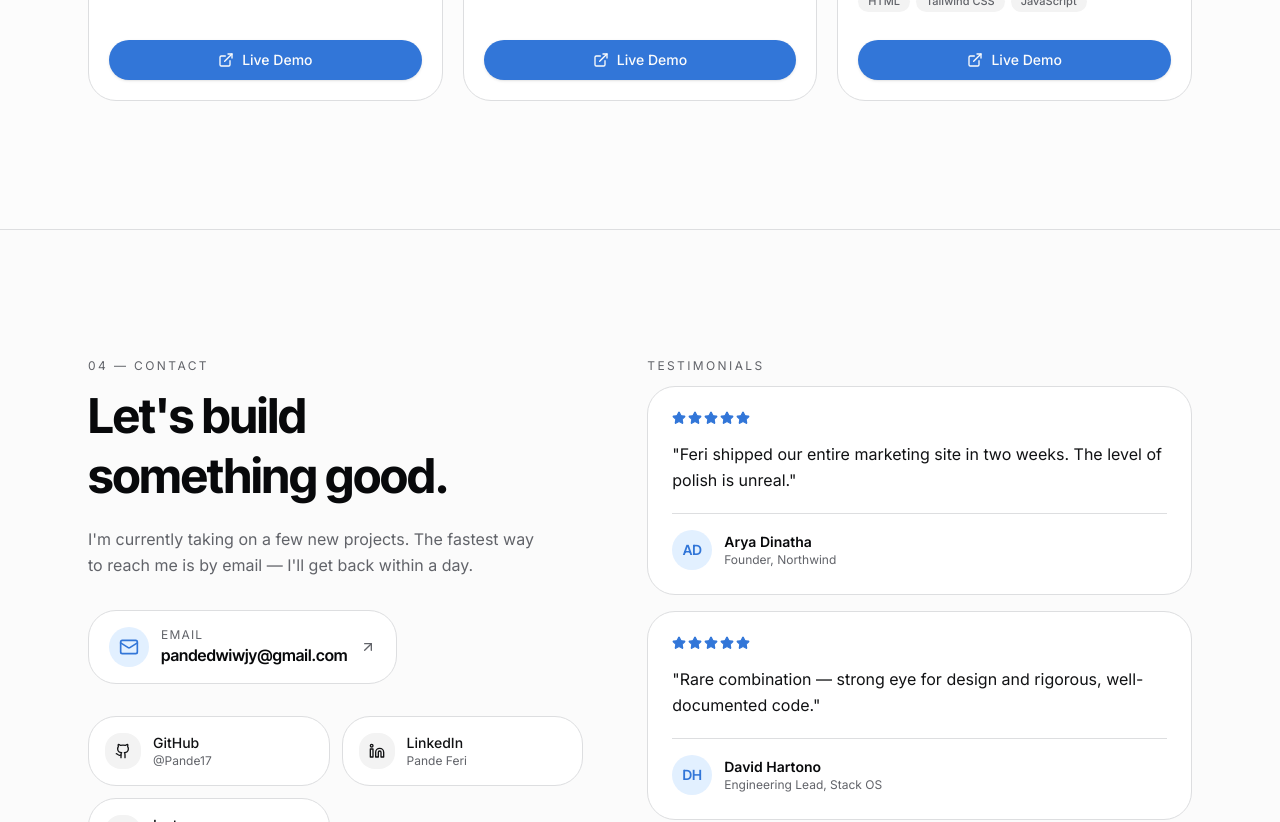
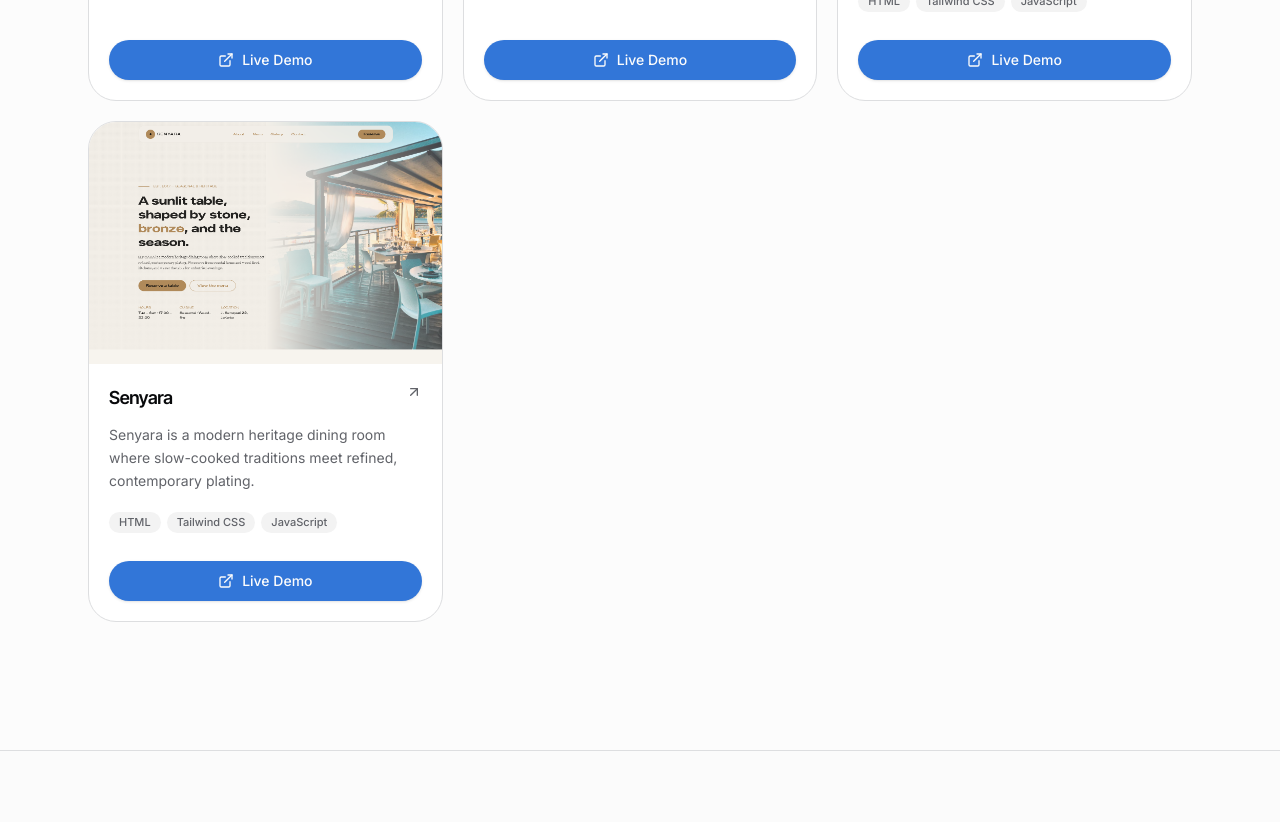
Before and after one commit to Pande17/portfolio, a React (Vite) app: page / in a window 1280 px wide. Shown: the part 2500-3322 px from the top of the page. Built offline with nearby package versions, Linux system fonts and the light colour scheme.

Commit message:
add senyara

```diff
--- a/src/components/portfolio/Portfolio.tsx
+++ b/src/components/portfolio/Portfolio.tsx
@@ -4,6 +4,7 @@ import { cn } from "@/lib/utils";
 import p1 from "@/assets/enz.png";
 import p2 from "@/assets/viotrack.png";
 import p3 from "@/assets/natora.png";
+import p4 from "@/assets/senyara.png";
 import a1 from "@/assets/sekolah-beta.jpeg";
 import a2 from "@/assets/certificate-internship.png";
 import a3 from "@/assets/workshop-nextgen.png";
@@ -16,21 +17,28 @@ const projects = [
     desc: "Web App for generate Certificate with Grade",
     tags: ["React", "Tailwind CSS", "Go", "MongoDB", "Docker"],
     image: p1,
-    liveUrl: "#",
+    liveUrl: "https://github.com/Pande17/certificate-generator",
   },
   {
     title: "Viotrack",
     desc: "Web App for Tracking and Monitoring Violation in school. Manage by  ",
     tags: ["PHP", "HTML", "Tailwind CSS", "MySQL"],
     image: p2,
-    liveUrl: "#",
+    liveUrl: "https://github.com/Pande17/viotrack",
   },
   {
     title: "Natora",
     desc: "Natora's company profile website displays the advantages, products and manufacturing process of these products.",
     tags: ["HTML", "Tailwind CSS", "JavaScript"],
     image: p3,
-    liveUrl: "#",
+    liveUrl: "natora.vercel.app",
+  },
+  {
+    title: "Senyara",
+    desc: "Senyara is a modern heritage dining room where slow-cooked traditions meet refined, contemporary plating.",
+    tags: ["HTML", "Tailwind CSS", "JavaScript"],
+    image: p4,
+    liveUrl: "senyara.vercel.app",
   },
   // { title: "Pulse Insights", desc: "Marketing analytics with anomaly detection.", tags: ["TypeScript", "D3"], image: p4 },
   // { title: "Field Studio", desc: "Landing page system for a creative agency.", tags: ["Astro", "MDX"], image: p5 },
```
Also changed, not shown: src/assets/senyara.png (added).
